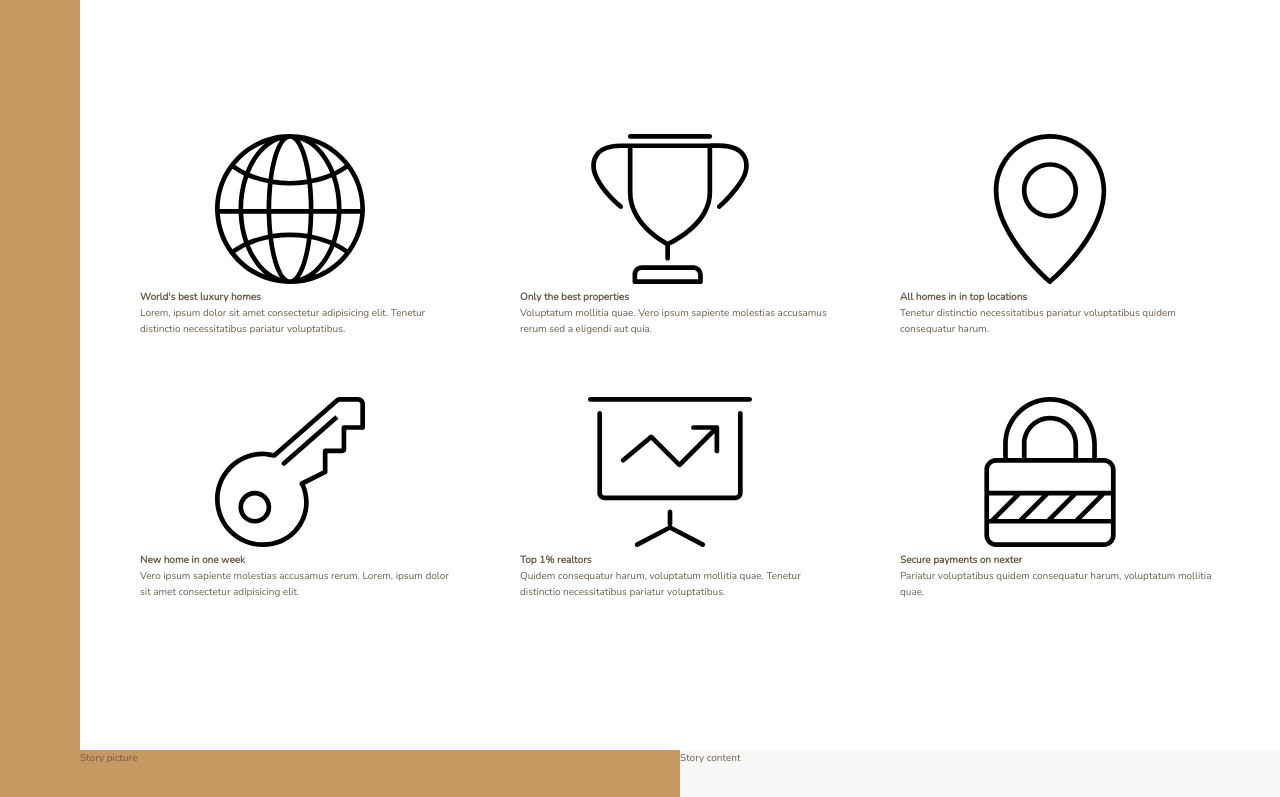
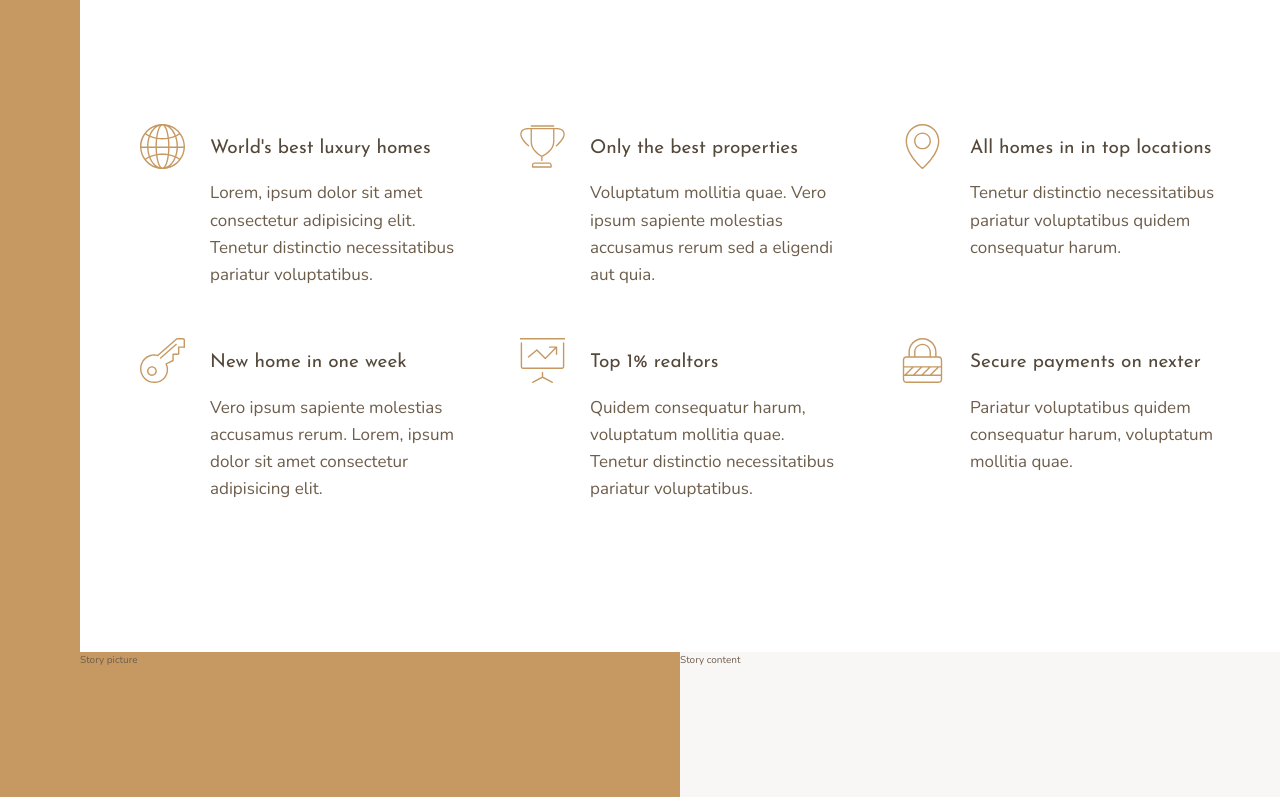
Before and after one commit to didiweb24/Nexter, a website: page index.html in a window 1280 px wide. Shown: the part 656-1453 px from the top of the page. Drawn offline with nearby package versions, Linux system fonts and the light colour scheme.

Commit message:
story section yapılacak

```diff
--- a/index.html
+++ b/index.html
@@ -31,7 +31,7 @@
              <svg class="feature__icon">
                 <use xlink:href="img/sprite.svg#icon-global"></use>
              </svg>
-             <h4 class="heading-4">World's best luxury homes</h4>
+             <h4 class="heading-4 heading-4--dark">World's best luxury homes</h4>
              <p class="feature__text">
                 Lorem, ipsum dolor sit amet consectetur adipisicing elit. Tenetur distinctio necessitatibus pariatur voluptatibus.
              </p>
@@ -41,7 +41,7 @@
             <svg class="feature__icon">
                <use xlink:href="img/sprite.svg#icon-trophy"></use>
             </svg>
-            <h4 class="heading-4">Only the best properties</h4>
+            <h4 class="heading-4 heading-4--dark">Only the best properties</h4>
             <p class="feature__text">
                 Voluptatum mollitia quae. Vero ipsum sapiente molestias accusamus rerum sed a eligendi aut quia.
             </p>
@@ -51,7 +51,7 @@
             <svg class="feature__icon">
                <use xlink:href="img/sprite.svg#icon-map-pin"></use>
             </svg>
-            <h4 class="heading-4">All homes in in top locations</h4>
+            <h4 class="heading-4 heading-4--dark">All homes in in top locations</h4>
             <p class="feature__text">
                 Tenetur distinctio necessitatibus pariatur voluptatibus quidem consequatur harum.
             </p>
@@ -61,7 +61,7 @@
             <svg class="feature__icon">
                <use xlink:href="img/sprite.svg#icon-key"></use>
             </svg>
-            <h4 class="heading-4">New home in one week</h4>
+            <h4 class="heading-4 heading-4--dark">New home in one week</h4>
             <p class="feature__text">
                 Vero ipsum sapiente molestias accusamus rerum. Lorem, ipsum dolor sit amet consectetur adipisicing elit.
             </p>
@@ -71,7 +71,7 @@
             <svg class="feature__icon">
                <use xlink:href="img/sprite.svg#icon-presentation"></use>
             </svg>
-            <h4 class="heading-4">Top 1% realtors</h4>
+            <h4 class="heading-4 heading-4--dark">Top 1% realtors</h4>
             <p class="feature__text">
                 Quidem consequatur harum, voluptatum mollitia quae. Tenetur distinctio necessitatibus pariatur voluptatibus.
             </p>
@@ -80,7 +80,7 @@
             <svg class="feature__icon">
                <use xlink:href="img/sprite.svg#icon-lock"></use>
             </svg>
-            <h4 class="heading-4">Secure payments on nexter</h4>
+            <h4 class="heading-4 heading-4--dark">Secure payments on nexter</h4>
             <p class="feature__text">
                 Pariatur voluptatibus quidem consequatur harum, voluptatum mollitia quae.
             </p>
--- a/sass/_features.scss
+++ b/sass/_features.scss
@@ -5,6 +5,31 @@
     margin: 15rem 0;
 
     display: grid;
-    grid-template-columns: repeat(3,1fr);
+    // grid-template-columns: repeat(3,1fr);
+    grid-template-columns: repeat(auto-fit, minmax(25rem,1fr));
     grid-gap: 6rem;
+    align-items: start;
+
+
 }
+
+.feature {
+
+    display: grid;
+    grid-template-columns: min-content 1fr;
+    grid-column-gap:2.5rem;
+    grid-row-gap:1.5rem;
+
+    &__icon {
+       fill:$color-primary;
+       width:  4.5rem;
+       height: 4.5rem;
+       grid-row: 1 / span 2;
+       transform: translateY(-1rem);
+    }
+
+
+    &__text{
+        font-size: 1.7rem;
+    }
+}
--- a/sass/_typography.scss
+++ b/sass/_typography.scss
@@ -0,0 +1,27 @@
+%heading {
+    font-family: $font-display;
+    font-weight: 400;
+}
+
+
+.heading-1 {
+
+    @extend %heading;
+}
+
+.heading-2 {
+
+    @extend %heading;
+}
+.heading-3 {
+
+    @extend %heading;
+}
+.heading-4 {
+
+    @extend %heading;
+    font-size: 1.9rem;
+
+    &--light { color:$color-grey-light-1}
+    &--dark { color:$color-grey-dark-1}
+}
```
Also changed, not shown: css/style.css.
